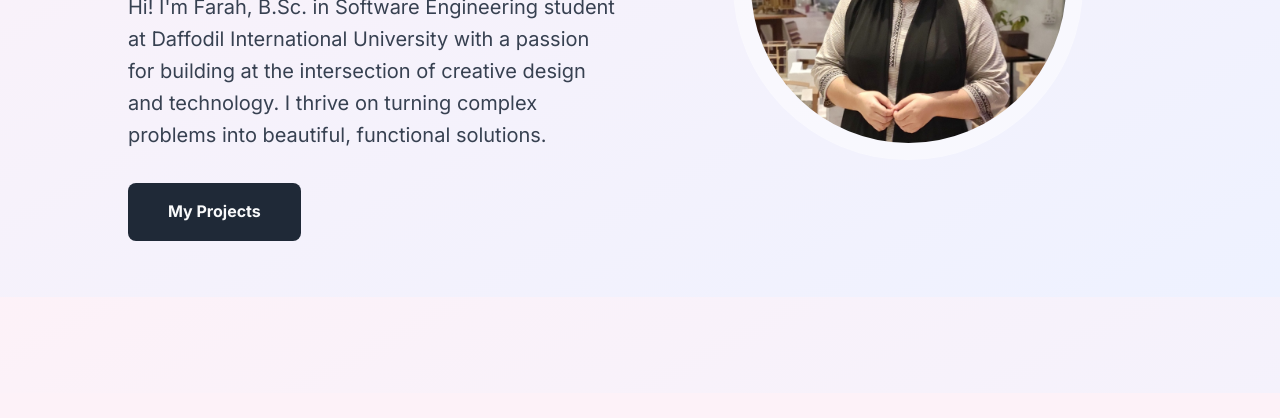
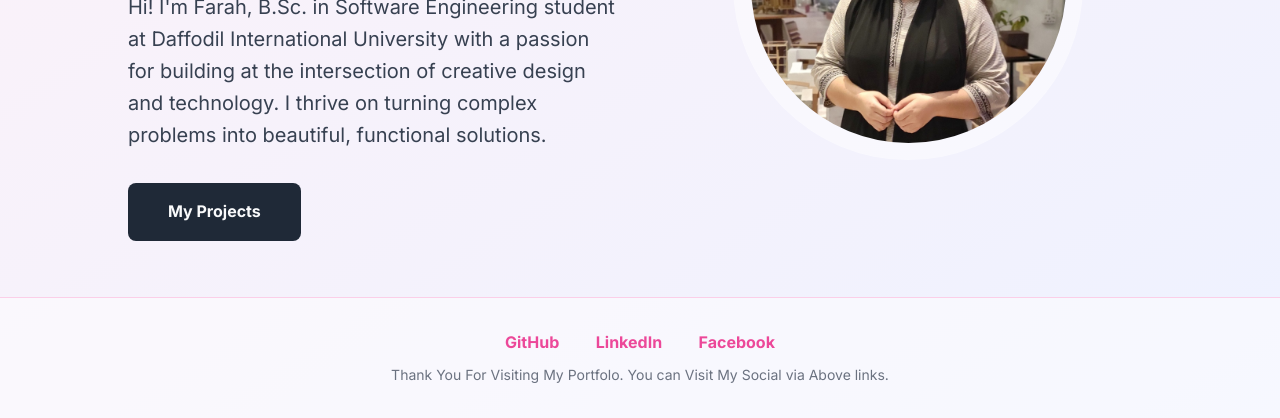
Before and after one commit to f-a-r-a-hp/momtazfarah.github.io, a plain HTML site: page index.html in a window 1280 px wide. Shown: the part 407-825 px from the top of the page. Before the commit the page ends 800 px from the top, so only its background shows below. Drawn offline with Linux system fonts and the light colour scheme.

Commit message:
index.html

```diff
--- a/index.html
+++ b/index.html
@@ -104,6 +104,14 @@
             border-radius: 50%;
             object-fit: cover;
         }
+        footer {
+            text-align: center;
+            padding: 2rem;
+            border-top: 1px solid #fbcfe8; /* pink-200 */
+            background-color: rgba(255, 255, 255, 0.5);
+        }
+        footer p { margin: 0.5rem 0 0 0; font-size: 0.875rem; color: #6b7280; }
+        footer .social-links a { font-weight: 700; text-decoration: none; color: #ec4899; margin: 0 1rem; }
         @media (max-width: 820px) {
             .hero-section {
                 flex-direction: column-reverse;
@@ -149,6 +157,13 @@
             </div>
         </div>
     </main>
-
+<footer>
+        <div class="social-links">
+            <a href="https://github.com/f-a-r-a-hp" target="_blank">GitHub</a>
+            <a href="#" target="_blank">LinkedIn</a>
+            <a href="https://www.facebook.com/share/19KZnca78n/" target="_blank">Facebook</a>
+        </div>
+        <p>Thank You For Visiting My Portfolo. You can Visit My Social via Above links.</p>
+    </footer>
 </body>
 </html>
```
